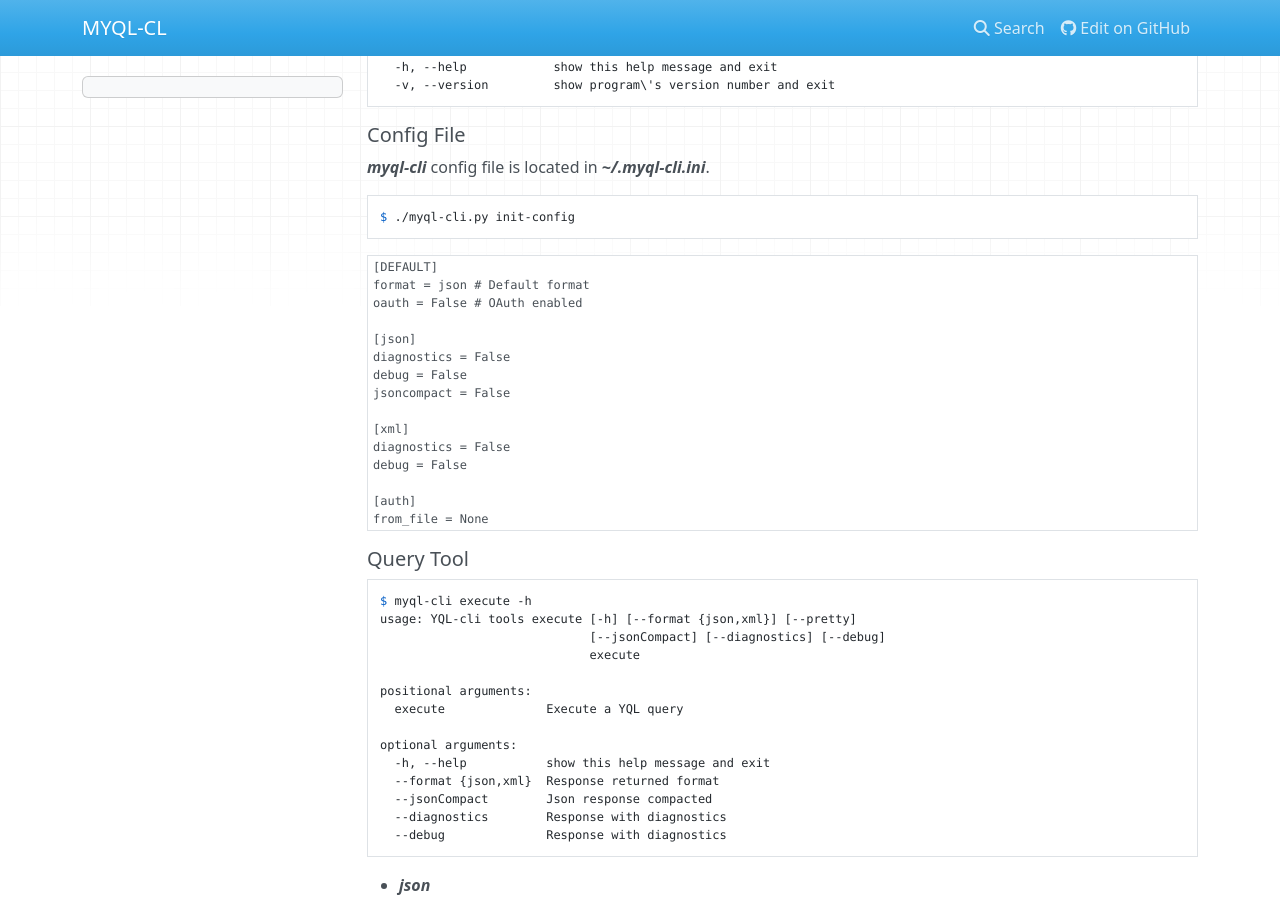
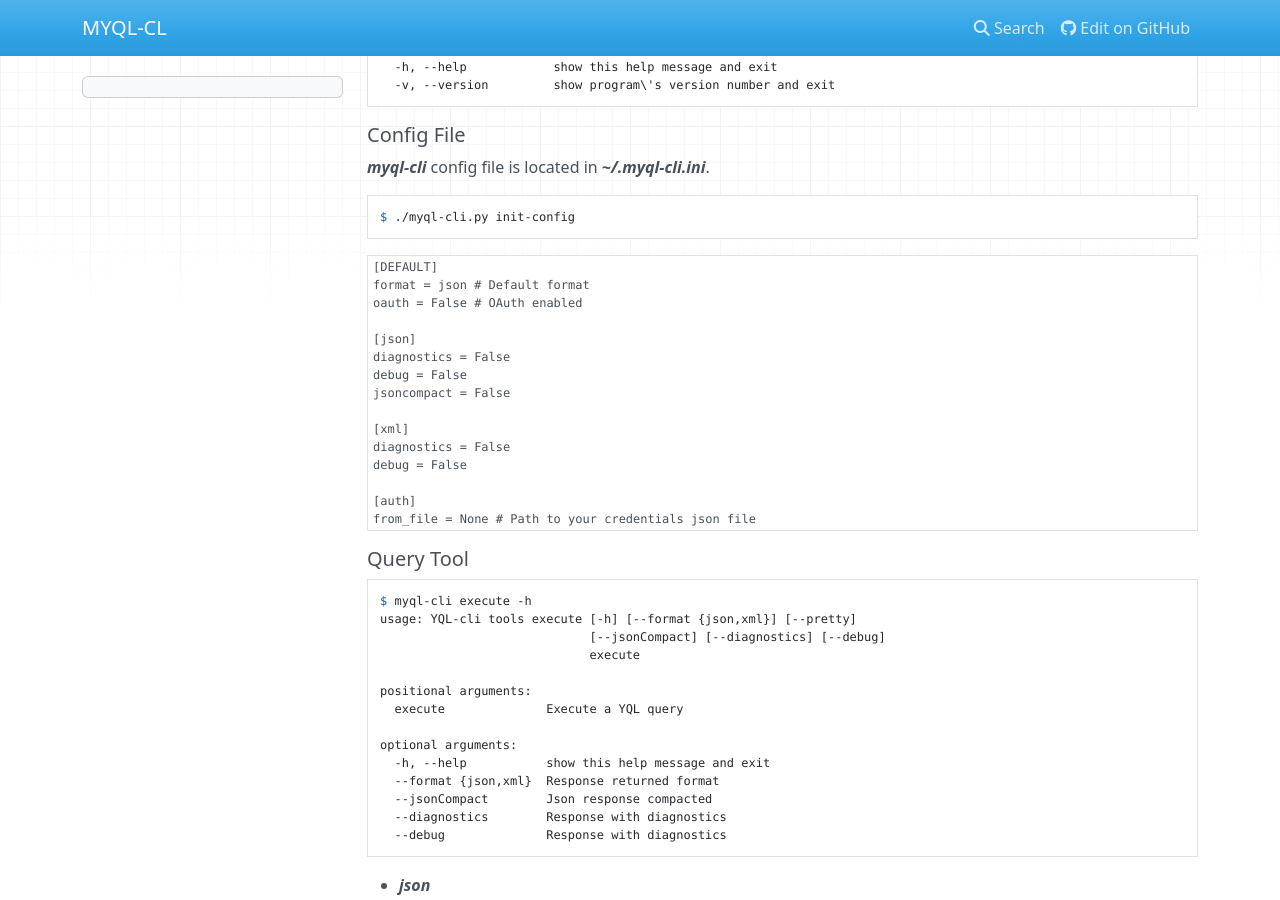
Before and after one commit to josuebrunel/myql-cli, an MkDocs documentation site: the page built from docs/index.md, in a window 1280 px wide and 900 px high, scrolled down 462 px. Built offline with MkDocs 1.6.1, drawn with Linux system fonts in a browser that asks for light colours; nearby versions of some CDN libraries.

Commit message:
#1 : updating doc

````diff
--- a/docs/index.md
+++ b/docs/index.md
@@ -49,7 +49,7 @@ diagnostics = False
 debug = False
 
 [auth]
-from_file = None
+from_file = None # Path to your credentials json file
 ```
 
 ##### Query Tool
````
Also changed, not shown: README.md (+1 -1 lines).
